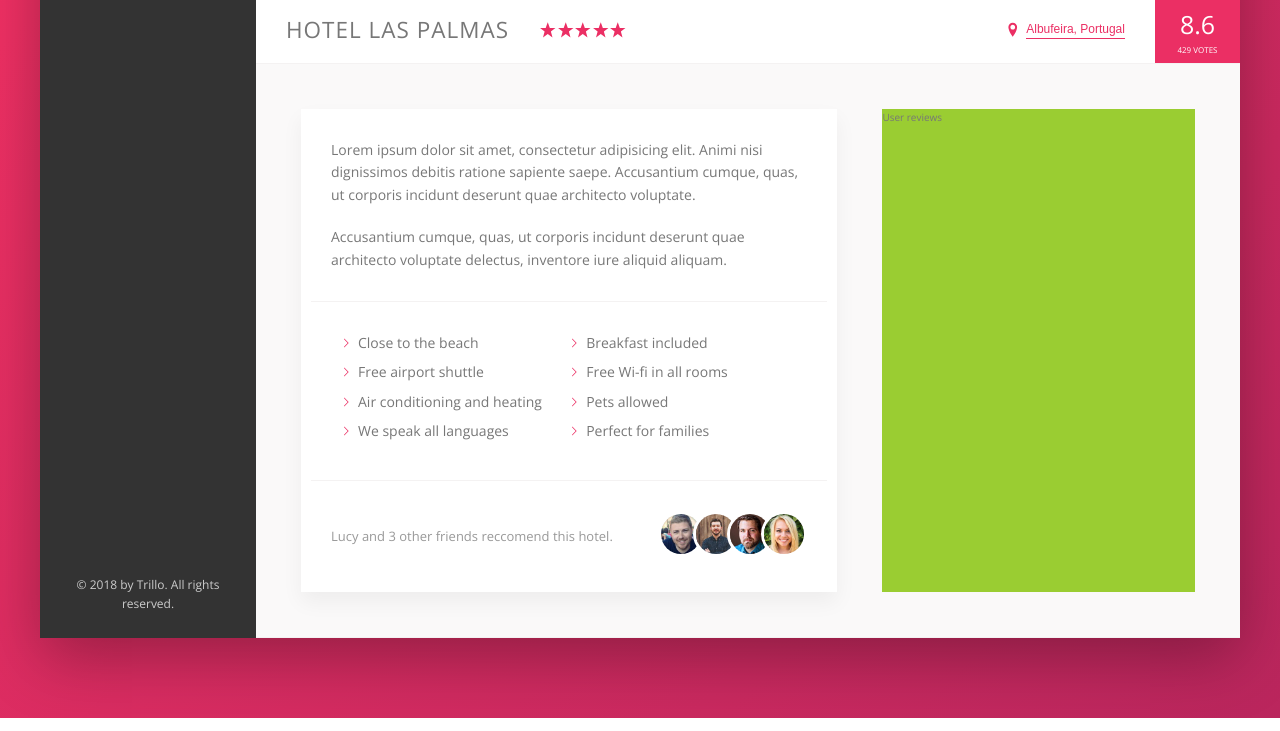
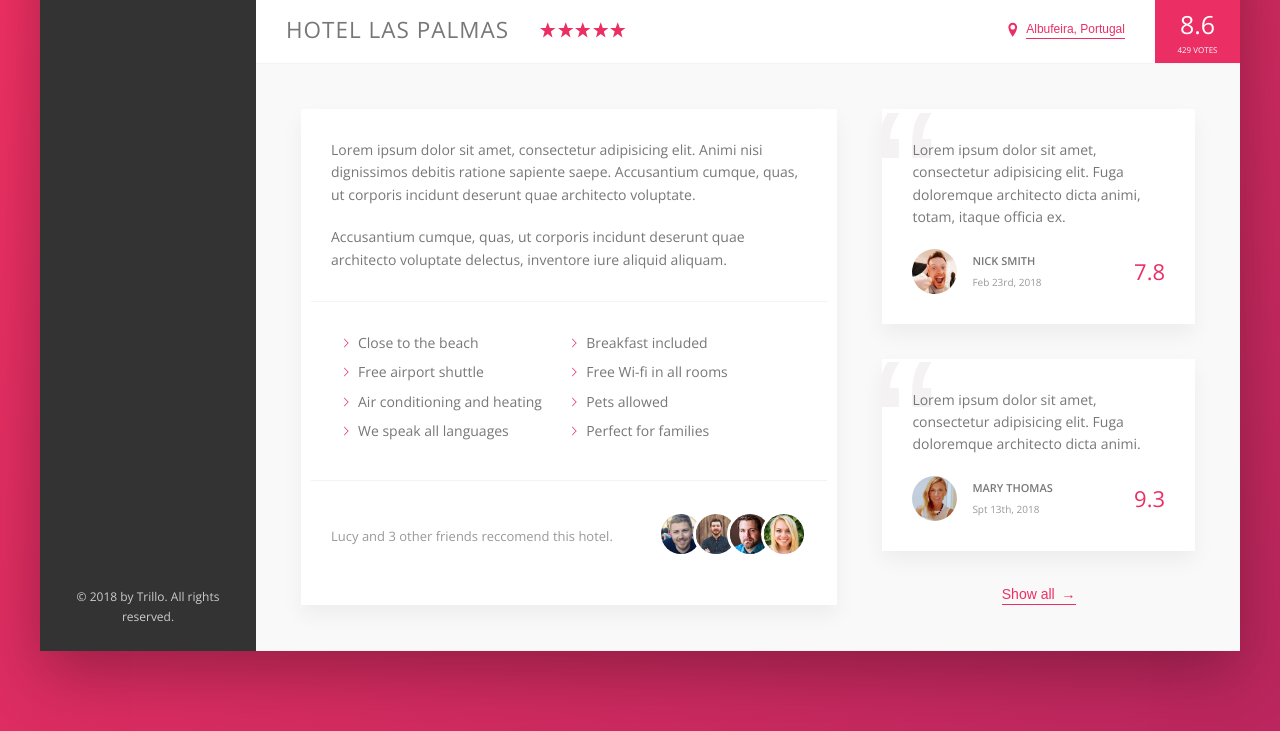
Before and after one commit to VilislavAngelov/TrilloProject, a website: page index.html in a window 1280 px wide. Shown: the part 538-1269 px from the top of the page. Drawn offline with nearby package versions, Linux system fonts and the light colour scheme.

Commit message:
finished the user reviews

```diff
--- a/index.html
+++ b/index.html
@@ -168,7 +168,35 @@
                         </div>
 
                         <div class="user-reviews">
-                            User reviews
+                            <figure class="review">
+                               <blockquote class="review__text">
+                                Lorem ipsum dolor sit amet, consectetur adipisicing elit. Fuga doloremque architecto dicta animi, totam, itaque officia ex.
+                               </blockquote>
+                               <figcaption class="review__user">
+                                   <img src="img/user-1.jpg" alt="User 1" class="review__photo">
+                                   <div class="review__user-box">
+                                       <p class="review__user-name">Nick Smith</p>
+                                       <p class="review__user-date">Feb 23rd, 2018</p>
+                                   </div>
+                                   <div class="review__rating">7.8</div>
+                               </figcaption>
+                            </figure>
+
+                            <figure class="review">
+                                <blockquote class="review__text">
+                                    Lorem ipsum dolor sit amet, consectetur adipisicing elit. Fuga doloremque architecto dicta animi.
+                                </blockquote>
+                                <figcaption class="review__user">
+                                    <img src="img/user-2.jpg" alt="User 1" class="review__photo">
+                                    <div class="review__user-box">
+                                        <p class="review__user-name">Mary Thomas</p>
+                                        <p class="review__user-date">Spt 13th, 2018</p>
+                                    </div>
+                                    <div class="review__rating">9.3</div>
+                                </figcaption>
+                             </figure>
+
+                             <button class="btn-inline">Show all <span>&rarr;</span></button>
                         </div>
                     </div>
                 </main>
--- a/sass/_components.scss
+++ b/sass/_components.scss
@@ -257,8 +257,17 @@
     cursor: pointer;
     transition: all .2s;
 
+    & span {
+        margin-left: 3px;
+        transition: margin-left .2s;
+    }
+
     &:hover {
         color: var(--color-grey-dark-1);
+
+        span {
+            margin-left: 6px;
+        }
     }
 
     &:focus {
@@ -342,3 +351,64 @@
         }
     }
 }
+
+.review {
+    background-color: #fff;
+    box-shadow: 0 1rem 2rem rgba(0,0,0,.05);
+    padding: 3rem;
+    margin-bottom: 3.5rem;
+    position: relative;
+    overflow: hidden;
+
+    &__text {
+        margin-bottom: 2rem;
+        z-index: 10;
+        position: relative;
+    }
+
+    &__user {
+        display: flex;
+        align-items: center;
+    }
+
+    &__photo {
+        height: 4.5rem;
+        width: 4.5rem;
+        border-radius: 50%;
+        margin-right: 1.5rem;
+    }
+
+    &__user-box {
+        margin-right: auto;
+    }
+
+    &__user-name {
+        font-size: 1.1rem;
+        font-weight: 600;
+        text-transform: uppercase;
+        margin-bottom: .4rem;
+    }
+
+    &__user-date {
+        font-size: 1rem;
+        color: var(--color-grey-dark-3);
+    }
+
+    &__rating {
+        color: var(--color-primary);
+        font-size: 2.2rem;
+        font-weight: 300;
+    }
+
+    &::before {
+        content: "\201C";
+        position: absolute;
+        top: -2.75rem;
+        left: -1rem;
+        font-size: 20rem;
+        font-family: sans-serif;
+        line-height: 1;
+        z-index: 1;
+        color: var(--color-grey-light-2);
+    }
+}
--- a/sass/_layout.scss
+++ b/sass/_layout.scss
@@ -37,6 +37,7 @@
 }
 
 .detail {
+    font-size: 1.4rem;
     display: flex;
     padding: 4.5rem;
     background-color: var(--color-grey-light-1);
@@ -44,7 +45,6 @@
 }
 
 .description {
-    font-size: 1.4rem;
     background-color: #fff;
     box-shadow: 0 1rem 2rem rgba(0,0,0,.05);
     padding: 3rem;
@@ -53,6 +53,9 @@
 }
 
 .user-reviews {
-    background-color: yellowgreen;
     flex: 1;
+
+    display: flex;
+    flex-direction: column;
+    align-items: center;
 }
```
Also changed, not shown: css/style.css.
